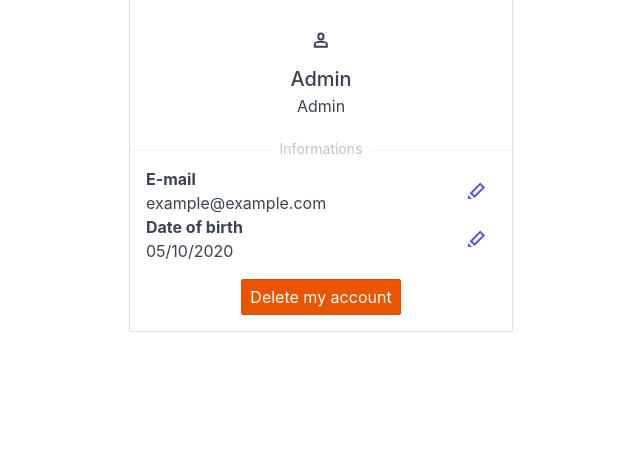
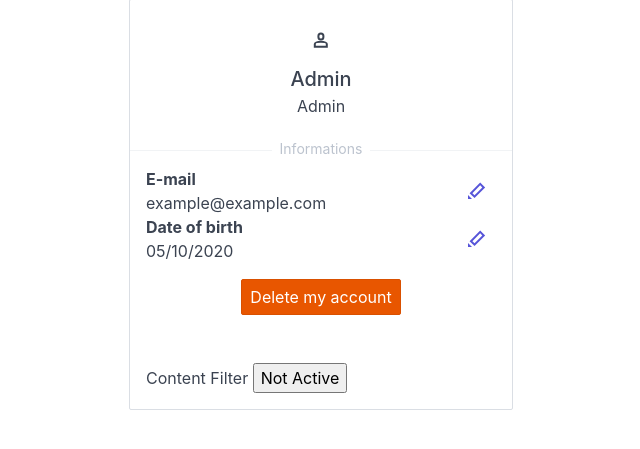
Before and after one commit to francesboc/Message_in_bottle, a Flask app: page /myaccount in a window 1280 px wide. Shown: the part 120-569 px from the top of the page, without its empty margins (319-959 px from the left). Run offline with Flask 2, Linux system fonts and the light colour scheme; a user stored in the database is signed in; data comes from the database, SQL or seed files in the repository.

Commit message:
setting in my page the content filter and update the database

```diff
--- a/monolith/templates/myaccount.html
+++ b/monolith/templates/myaccount.html
@@ -46,6 +46,10 @@
     </div>
     <div class="panel-footer">
       <button onclick="openmodal()" class="btn btn-error p-centered" >Delete my account</button>
+      <br>
+      <br>
+      Content Filter
+      <button id="content"  backgroundColor="#a9a9a9" value = "content" onclick="pressContentFilter('content')">{{contentactive}}</button>
     </div>
   </div>
   <div class="modal " id="delete_modal">
@@ -58,11 +62,14 @@
       <div class="modal-body">
         <div class="content">
           By delete your account your wont be able to login again and receive new messages.
+
         </div>
       </div>
       <div class="modal-footer">
         <button onclick="senddelete()" class="btn btn-error" >Delete</button>
         <button onclick="closemodal()" class="btn btn-link" >Close</button>
+
+
       </div>
     </div>
   </div>
@@ -82,6 +89,61 @@
    function closemodal(){
     document.getElementById("delete_modal").classList.remove('active');
    }
+
+
+   var count = 0
+   function pressContentFilter(btn){
+
+    var property = document.getElementById(btn);
+    if (count == 0){
+        property.style.backgroundColor = "#a9a9a9"
+        property.textContent = "Not Active"
+        count=1;
+
+        payload = {
+          content :"Not Active"
+        }
+
+        fetch("/myaccount/set_content",
+          {
+            method: "POST",
+            body: JSON.stringify( payload )
+            }).then(function(res){ return res.json(); })
+              .then(function(data){
+            if(data["message"]=="KO"){
+
+                document.querySelector('#return').innerHTML = `<div class="toast toast-error" >
+                Error : `+data["message"]+`
+                </div> `}
+        })
+
+
+
+    }
+    else{
+        property.style.backgroundColor = "#00bfff"
+        property.textContent = "Active"
+        count=0;
+
+        payload = {
+          content :"Active"
+        }
+
+        fetch("/myaccount/set_content",
+          {
+            method: "POST",
+            body: JSON.stringify( payload )
+            }).then(function(res){ return res.json(); })
+              .then(function(data){
+            if(data["message"]=="KO"){
+                document.querySelector('#return').innerHTML = `<div class="toast toast-error" >
+                Error : `+data["message"]+`
+                </div> `}
+        })
+
+    }
+
+   }
  </script>
  </body>
  </html>
--- a/monolith/views/users.py
+++ b/monolith/views/users.py
@@ -1,17 +1,21 @@
 from flask import Blueprint, redirect, render_template, request, abort
+from sqlalchemy.orm.base import PASSIVE_NO_RESULT
+from sqlalchemy.sql.expression import update
 from monolith.auth import current_user
 import bcrypt
 
 from json import dumps
-from monolith.database import User, db, Messages
+from monolith.database import User, db, Messages, blacklist
 from monolith.forms import UserForm
 
 import datetime
 from datetime import date, timedelta
+from datetime import datetime as dt_
 
 import hashlib
-
+from sqlalchemy.exc import IntegrityError
 from sqlalchemy import and_, or_, not_
+import json
 
 users = Blueprint('users', __name__)
 
@@ -21,6 +25,7 @@ def _users():
     _users = db.session.query(User).filter(User.is_active==True)
     return render_template("users.html", users=_users)
 
+#WHAT IS THIS?????
 @users.route('/users/start/<s>')
 def _users_start(s):
     #Filtering only registered users
@@ -41,67 +46,127 @@ def myaccount():
             return redirect("/logout",code=303)
     elif request.method == 'GET':
         if current_user is not None and hasattr(current_user, 'id'):
-            return render_template("myaccount.html")
-        else:
+            content = db.session.query(User.filter_isactive).filter(User.id==current_user.id).first()
+            s = ""
+            #get the status of the button
+            if content[0]==True:
+                s = "Active"
+            else:
+                s ="Not Active"
+
+            return render_template("myaccount.html", contentactive=s)
             return redirect("/")
     else:
         raise RuntimeError('This should not happen!')
 
-@users.route('/blacklist/<_id>', methods=['GET','DELETE', 'POST'])
-def add_to_black_list(_id):
-    #add _id to the balcklist of current user
 
-    #query _id into the database looking for its existence
-    exist = db.session.query(User.id).filter_by(id=_id).first()
-    if current_user._authenticated and exist is not None:
-        #we can add something to the blacklist only if the user is logged and the target user exist
+@users.route('/myaccount/set_content', methods=['POST'])
+def set_content():
+    #check user exist and that is logged in
+    if current_user is not None and hasattr(current_user, 'id'):
+            get_data = json.loads(request.data)
+            print(get_data)
+            if(get_data['content']=="Active"):
 
-        user_row = db.session.query(User).filter(User.id==current_user.id).first()   # current_user row
-        user_bl = user_row.black_list       #blacklist value
-        if request.method == 'POST':
-            #TODO form to add a user into the blacklist
-            action = 'Adding ' + str(_id, 'utf-8') + 'to blacklist'
-            if user_bl == "":
-                #empty black list
-                user_row.black_list = str(_id,'utf-8')      #just initialize the blacklist with the target id
+                #Setting to True the field in DB
+                stmt = (
+                    update(User).
+                    where(User.id==current_user.id).
+                    values(filter_isactive=True)
+                    )
+                db.session.execute(stmt)
+                db.session.commit()
+            else:
+                #Setting to False the field in DB
+                stmt = (
+                    update(User).
+                    where(User.id==current_user.id).
+                    values(filter_isactive=False)
+                )
+                db.session.execute(stmt)
+                db.session.commit()
 
-            else:
-                user_bl = user_bl + "-" + _id      #build the string adding the following format id1-id2-...-idn
-                user_row.black_list = user_bl
-            #update the db
-            db.session.add(user_row)
-            db.session.commit()
-
-        elif request.method == 'DELETE':
-            action = 'Deleting ' + str(_id, 'utf-8') + 'to blacklist'
-            if str(_id) in user_row.black_list:
-                user_row.black_list.replace(str(_id),"",1)  #deleting id from the blacklist
-            #update the db
-            db.session.add(user_row)
-            db.session.commit()
-
-        elif request.method == 'GET':
-            action = 'Getting user blacklist'
-
-            bl_list = []
-            if (user_row.black_list ): #stringa non vuota
-                tmp_list_of_id = user_row.black_list.split("-")
-                print(tmp_list_of_id)
-                print(len(tmp_list_of_id))
-                for name in tmp_list_of_id:
-                    #parsing id list into name list
-                    tmp_result = db.session.query(User).filter(User.id==int(name)).first()
-                    usr_name = tmp_result.firstname
-                    usr_surname = tmp_result.secondname
-                    bl_list.append({"name":usr_name,"surname":usr_surname,"id":int(name)})
-                    #bl_list.append((usr_name, usr_surname, int(name))
+            return '{"message":"OK"}'
+    else:
+        return redirect("/")
 
 
+@users.route('/blacklist',methods=['GET','DELETE'])
+def get_blacklist():
+    if current_user is not None and hasattr(current_user, 'id'):
+        #check user exist and that is logged in
+        if request.method == 'GET':
+            #show the black list of the current user
+            _user = db.session.query(User.email,User.firstname,User.lastname,blacklist).filter(blacklist.c.user_id == current_user.id).filter(blacklist.c.black_id == User.id)
 
-        return render_template('black_list.html',blackList = bl_list, action_ = action)
+            if _user.first() is not None:
+                #check user has at least 1 row into the blacklist table
+                return render_template('black_list.html',action="This is your blacklist",black_list=_user)
+            else:
+                return render_template('black_list.html',action="Your blacklist is empty",black_list=[])
+        elif request.method == 'DELETE':
+            #Clear the blacklist
+            #1. get the blacklist of user to check if it is empty
+            black_list = db.session.query(blacklist.c.user_id).filter(blacklist.c.user_id==current_user.id).first()
+            if black_list is not None:
+                st = blacklist.delete().where(blacklist.c.user_id == current_user.id)
+                db.session.execute(st)
+                db.session.commit()
+                black_list = db.session.query(blacklist).filter(blacklist.c.user_id == current_user.id)
+                return render_template('black_list.html',action="Your blacklist is now empty",black_list=black_list)
+            else:
+                return render_template('black_list.html',action="Your blacklist is already empty",black_list=[])
+    else:
+        return redirect("/")
 
+@users.route('/blacklist/<target>', methods=['POST', 'DELETE'])
+def add_to_black_list(target):
+    #route that add target to the blacklist of user.
+    if current_user is not None and hasattr(current_user, 'id'):
+        #current can not add himself into the blacklist
+        #check that both users are registered and that 'user' is exactly current user and nobody else
+        existUser = db.session.query(User).filter(User.id==current_user.id).first()
+        existTarget = db.session.query(User).filter(User.id==target).first()
+        #add target into the user's blacklist
+        if request.method == 'POST':
+            #be sure that name is not into the blacklist already
+            if existUser is not None and existTarget is not None and current_user.id != target:
+                inside = db.session.query(blacklist).filter(blacklist.c.user_id == current_user.id).filter(blacklist.c.black_id == target).first()
+                if inside is None: #the user is NOT already in the blacklist
+                    #try to add target into blacklist
+                    existUser.black_list.append(existTarget)
+                    db.session.commit()
+                    user_bl = db.session.query(User.email,User.firstname,User.lastname,blacklist).filter(blacklist.c.user_id == current_user.id).filter(blacklist.c.black_id == User.id)
+                    #user_bl = db.session.query(User,blacklist,User).filter(User.id==blacklist.c.user_id).filter(User.id == blacklist.c.black_id).filter(User.id==current_user.id).first()
+                    return render_template('black_list.html',action="User "+target+" added to the black list.",black_list = user_bl)
+                else: #target already in the blacklist
+                    user_bl = db.session.query(User.email,User.firstname,User.lastname,blacklist).filter(blacklist.c.user_id == current_user.id).filter(blacklist.c.black_id == User.id)
+                    return render_template('black_list.html',action="This user is already in your blacklist!",black_list = user_bl)
+            else:
+                #User or Target not in db
+                return render_template('black_list.html',action="Please check that you select a correct user",black_list=[])
+        elif request.method == 'DELETE':
+            #Delete target from blacklist
+            if existUser is not None and existTarget is not None:
+                #Delete target from current user's blacklist
+                bl_target = db.session.query(blacklist).filter((blacklist.c.user_id == current_user.id)&(blacklist.c.black_id == target)).first()
+                if bl_target is not None:
+                    #check that target is already into the black list
 
+                    st = blacklist.delete().where((blacklist.c.user_id == current_user.id)&(blacklist.c.black_id == target))
+                    db.session.execute(st)
+                    db.session.commit()
+                    bl_ = db.session.query(User.email,User.firstname,User.lastname,blacklist).filter(blacklist.c.user_id == current_user.id).filter(blacklist.c.black_id == User.id)
+                    return render_template('black_list.html',action = "User "+target+" removed from your black list.",black_list= bl_)
+                else:
+                    bl_ = db.session.query(User.email,User.firstname,User.lastname,blacklist).filter(blacklist.c.user_id == current_user.id).filter(blacklist.c.black_id == User.id)
 
+                    return render_template('black_list.html', action ="This user is not in your blacklist", black_list= bl_)
+            else:
+                #User or Target not in db
+                return render_template('black_list.html',action="Please check that you select a correct user",black_list=[])
+    else:
+        return redirect("/")
 
 @users.route('/create_user', methods=['POST', 'GET'])
 def create_user():
@@ -120,11 +185,7 @@ def create_user():
             where x is in [md5, sha1, bcrypt], the hashed_password should be = x(password + s) where
             s is a secret key.
             """
-            #check "flag is_active"
-            _user = db.session.query(User).filter(User.email == new_user.email).first()
-            if _user is not None:
-                #user already registered
-                return render_template('create_user.html', form=form, error="User already registered")
+
             new_user.set_password(form.password.data)
             db.session.add(new_user)
             db.session.commit()
@@ -134,46 +195,32 @@ def create_user():
     else:
         raise RuntimeError('This should not happen!')
 
+
+
 ##TESTING-------
 
+#showing all the messages (only for test. DO NOT USE THIS IN REAL APPLICATION)
 @users.route('/messages')
 def _messages():
     _messages = db.session.query(Messages)
     return render_template("get_msg.html", messages = _messages,new_msg=2)
 
 
-@users.route('/test_msg', methods=['GET'])
-def test_msg():
 
-    if request.method == 'GET':
-        new_msg = Messages()
-        new_msg.set_sender(2) #gianluca
-        new_msg.set_receiver(1) #vincenzo
-
-        today = date.today()
-        tomorrow = today + datetime.timedelta(days=3)
-        new_msg.set_delivery_date(tomorrow)
-
-
-        db.session.add(new_msg)
-        db.session.commit()
-        return redirect('/messages')
-    else:
-        raise RuntimeError('This should not happen!')
-
-#show recipient all message
+#show recipient all message that have been delivered
 @users.route('/show_messages', methods=['GET'])
 def show_messages():
     #TODO check user is logged
     #TODO check sender not in black_list
-    today = date.today()
-    today_dt = datetime.combine(date.today(), datetime.min.time())
-    print(today_dt)
+    today = dt_.now()
+    #today_dt = datetime.combine(date.today(), datetime.min.time())
+    print(today)
 
-    _messages = db.session.query(Messages).filter(and_(Messages.receiver == current_user.id, Messages.date_of_delivery <= today_dt))
+    _messages = db.session.query(Messages.id).filter(and_(Messages.receivers == current_user.id, Messages.date_of_delivery <= today_dt))
     #_messages = db.session.query(Messages).filter(Messages.receiver == current_user.id)
 
     return render_template('get_msg.html',messages = _messages)
+
 
 
 #select message to be read and access the reading panel or delete it from the list
```
Also changed, not shown: monolith/classes/tests/test_populate.py (+5 -1 lines), monolith/database.py (+9 -23 lines), monolith/classes/tests/_test_login.py (renamed from monolith/classes/tests/test_login.py).
